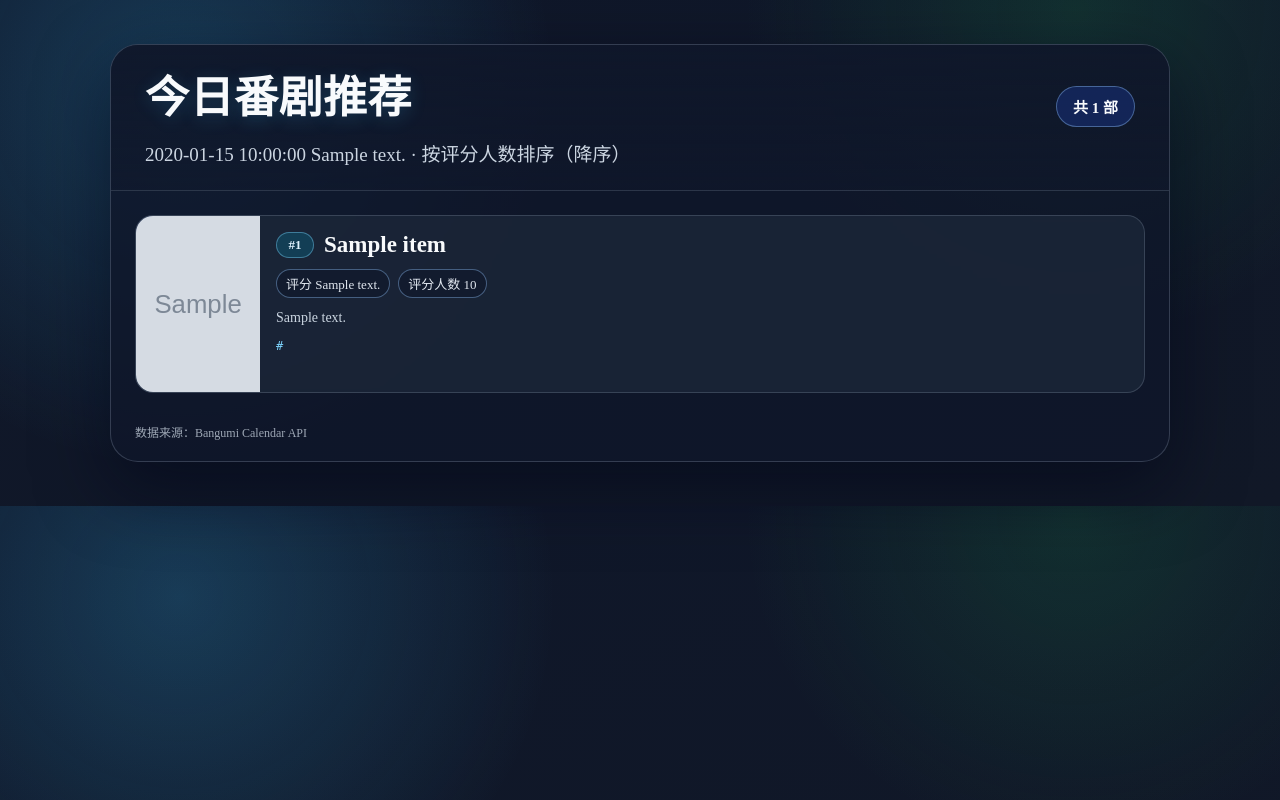
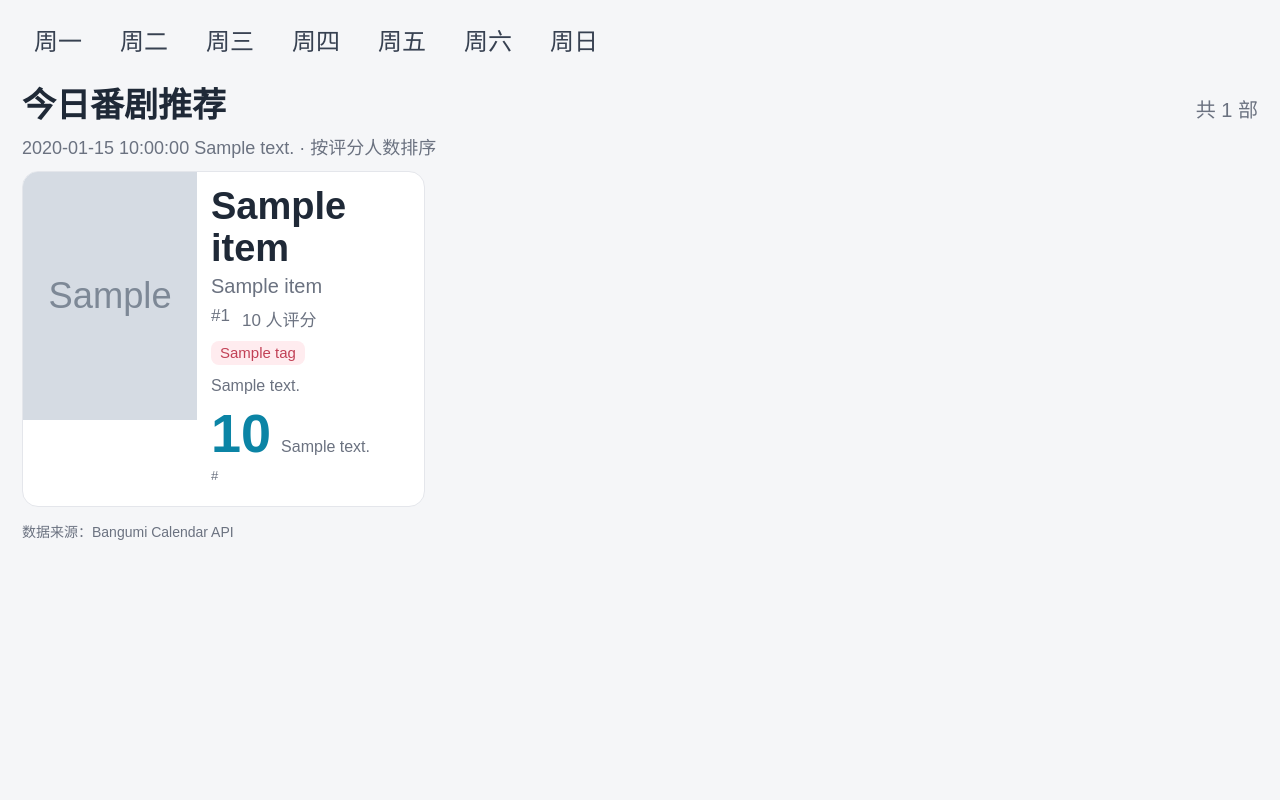
Before and after one commit to SumilerJR/astrbot_plugin_bangumi, a Python web app: template templates/bangumi_day_template.html in a window 1280 px wide. Run offline with Jinja, Linux system fonts and the light colour scheme; the template is opened without the code that fills it: most values are stand-ins (such as "Sample title", 1, 10 or a date in 2020); grey boxes marked "Sample" are stand-in pictures.

Commit message:
✨ [feat] (main): 添加评分和标签处理功能

```diff
--- a/templates/bangumi_day_template.html
+++ b/templates/bangumi_day_template.html
@@ -3,20 +3,19 @@
   <head>
     <meta charset="UTF-8" />
     <meta name="viewport" content="width=device-width, initial-scale=1.0" />
-    <title>Bangumi Daily</title>
+    <title>今日番剧推荐</title>
     <style>
       :root {
-        --bg-top: #0f172a;
-        --bg-bottom: #111827;
-        --panel: rgba(15, 23, 42, 0.82);
-        --panel-border: rgba(148, 163, 184, 0.28);
-        --card-bg: rgba(30, 41, 59, 0.72);
-        --card-border: rgba(148, 163, 184, 0.25);
-        --text-main: #f8fafc;
-        --text-muted: #cbd5e1;
-        --chip-bg: rgba(30, 64, 175, 0.34);
-        --chip-border: rgba(147, 197, 253, 0.4);
-        --accent: #7dd3fc;
+        --page-bg: #f5f6f8;
+        --card-bg: #ffffff;
+        --card-border: #e4e6eb;
+        --text-main: #1f2937;
+        --text-sub: #6b7280;
+        --text-link: #6b7280;
+        --score: #0b84a5;
+        --tag-bg: #ffecef;
+        --tag-text: #c24156;
+        --active-tab-bg: #d9dce3;
       }
 
       * {
@@ -25,179 +24,201 @@
 
       body {
         margin: 0;
-        padding: 44px;
+        padding: 20px 22px 28px;
+        background: var(--page-bg);
         color: var(--text-main);
-        background:
-          radial-gradient(circle at 14% 18%, rgba(56, 189, 248, 0.22), transparent 32%),
-          radial-gradient(circle at 84% 2%, rgba(34, 197, 94, 0.14), transparent 28%),
-          linear-gradient(160deg, var(--bg-top), var(--bg-bottom));
-        font-family: "Noto Serif SC", "Source Han Serif SC", "LXGW WenKai", "PingFang SC", serif;
+        font-family: "PingFang SC", "Noto Sans SC", "Microsoft YaHei", sans-serif;
       }
 
       .board {
-        width: 1060px;
+        max-width: 1960px;
         margin: 0 auto;
-        border-radius: 28px;
-        border: 1px solid var(--panel-border);
-        background: var(--panel);
-        box-shadow: 0 26px 70px rgba(2, 6, 23, 0.55);
-        overflow: hidden;
       }
 
-      .hero {
-        padding: 30px 34px 24px;
-        border-bottom: 1px solid rgba(148, 163, 184, 0.22);
-        background: linear-gradient(180deg, rgba(15, 23, 42, 0.72), rgba(15, 23, 42, 0.36));
+      .weekday-nav {
+        display: flex;
+        gap: 14px;
+        margin-bottom: 14px;
       }
 
-      .hero-top {
+      .weekday-tab {
+        min-width: 60px;
+        text-align: center;
+        font-size: 24px;
+        line-height: 1;
+        padding: 10px 12px;
+        border-radius: 12px;
+        color: #374151;
+      }
+
+      .weekday-tab.active {
+        background: var(--active-tab-bg);
+        font-weight: 700;
+      }
+
+      .header {
         display: flex;
+        justify-content: space-between;
         align-items: baseline;
-        justify-content: space-between;
-        gap: 20px;
+        margin-bottom: 12px;
       }
 
       .title {
         margin: 0;
-        font-size: 44px;
-        line-height: 1.1;
-        letter-spacing: 0.5px;
-        text-shadow: 0 4px 18px rgba(56, 189, 248, 0.2);
+        font-size: 34px;
+        font-weight: 700;
       }
 
       .subtitle {
-        margin: 12px 0 0;
-        font-size: 19px;
-        color: var(--text-muted);
+        margin: 6px 0 0;
+        color: var(--text-sub);
+        font-size: 18px;
       }
 
-      .count-badge {
-        padding: 9px 16px;
-        border-radius: 999px;
-        border: 1px solid var(--chip-border);
-        background: var(--chip-bg);
-        font-size: 15px;
-        font-weight: 700;
-        white-space: nowrap;
+      .count {
+        font-size: 20px;
+        color: var(--text-sub);
       }
 
       .cards {
-        padding: 24px 24px 30px;
         display: grid;
-        grid-template-columns: 1fr;
+        grid-template-columns: repeat(3, minmax(0, 1fr));
         gap: 14px;
       }
 
       .card {
         display: grid;
-        grid-template-columns: 124px 1fr;
-        gap: 16px;
-        align-items: stretch;
-        border-radius: 18px;
+        grid-template-columns: 174px 1fr;
+        min-height: 248px;
         border: 1px solid var(--card-border);
+        border-radius: 16px;
+        overflow: hidden;
         background: var(--card-bg);
-        backdrop-filter: blur(2px);
-        overflow: hidden;
       }
 
       .cover-wrap {
-        width: 124px;
-        min-height: 176px;
-        background: linear-gradient(135deg, rgba(30, 64, 175, 0.36), rgba(30, 41, 59, 0.94));
+        width: 174px;
+        height: 248px;
+        background: #eceff4;
       }
 
       .cover {
-        width: 124px;
-        height: 176px;
+        width: 100%;
+        height: 100%;
+        display: block;
         object-fit: cover;
-        display: block;
       }
 
       .cover-fallback {
-        width: 124px;
-        height: 176px;
+        width: 100%;
+        height: 100%;
         display: flex;
         align-items: center;
         justify-content: center;
-        color: rgba(241, 245, 249, 0.86);
-        font-size: 12px;
-        letter-spacing: 1px;
+        color: #9ca3af;
+        font-size: 14px;
       }
 
       .content {
-        padding: 14px 14px 12px 0;
+        padding: 14px 14px 10px;
       }
 
-      .topline {
+      .name {
+        margin: 0;
+        font-size: 38px;
+        line-height: 1.1;
+        font-weight: 700;
+      }
+
+      .alias {
+        margin: 4px 0 8px;
+        font-size: 20px;
+        color: var(--text-sub);
+        line-height: 1.2;
+      }
+
+      .meta-line {
         display: flex;
-        align-items: center;
+        flex-wrap: wrap;
+        gap: 12px;
+        margin-bottom: 10px;
+        color: var(--text-sub);
+        font-size: 17px;
+      }
+
+      .tags {
+        display: flex;
+        flex-wrap: wrap;
+        gap: 8px;
+        margin-bottom: 10px;
+      }
+
+      .tag {
+        padding: 3px 9px;
+        border-radius: 8px;
+        background: var(--tag-bg);
+        color: var(--tag-text);
+        font-size: 15px;
+        line-height: 1.2;
+      }
+
+      .summary {
+        margin: 0 0 10px;
+        color: var(--text-sub);
+        font-size: 16px;
+        line-height: 1.35;
+      }
+
+      .score-row {
+        display: flex;
+        align-items: baseline;
         gap: 10px;
       }
 
-      .rank {
-        min-width: 38px;
-        text-align: center;
-        padding: 4px 8px;
-        border-radius: 999px;
-        font-size: 13px;
+      .score {
+        color: var(--score);
         font-weight: 700;
-        border: 1px solid rgba(125, 211, 252, 0.42);
-        background: rgba(14, 116, 144, 0.35);
-        color: #e0f2fe;
+        font-size: 54px;
+        line-height: 1;
       }
 
-      .anime-title {
-        margin: 0;
-        font-size: 23px;
-        line-height: 1.28;
-      }
-
-      .meta {
-        margin-top: 10px;
-        display: flex;
-        flex-wrap: wrap;
-        gap: 8px;
-      }
-
-      .chip {
-        padding: 4px 9px;
-        border-radius: 999px;
-        border: 1px solid var(--chip-border);
-        background: rgba(15, 23, 42, 0.62);
-        color: #e2e8f0;
-        font-size: 13px;
-      }
-
-      .summary {
-        margin: 10px 0 0;
-        color: var(--text-muted);
-        font-size: 14px;
-        line-height: 1.45;
+      .score-sub {
+        color: var(--text-sub);
+        font-size: 16px;
       }
 
       .link {
-        margin: 10px 0 0;
-        font-size: 12px;
-        color: var(--accent);
+        margin-top: 8px;
+        color: var(--text-link);
+        font-size: 13px;
         word-break: break-all;
-        font-family: "JetBrains Mono", "Cascadia Code", monospace;
       }
 
       .foot {
-        padding: 0 24px 20px;
-        color: rgba(203, 213, 225, 0.76);
-        font-size: 12px;
+        margin-top: 14px;
+        color: var(--text-sub);
+        font-size: 14px;
       }
     </style>
   </head>
   <body>
     <section class="board">
-      <header class="hero">
-        <div class="hero-top">
+      <nav class="weekday-nav">
+        <span class="weekday-tab {% if weekday_text == '星期一' %}active{% endif %}">周一</span>
+        <span class="weekday-tab {% if weekday_text == '星期二' %}active{% endif %}">周二</span>
+        <span class="weekday-tab {% if weekday_text == '星期三' %}active{% endif %}">周三</span>
+        <span class="weekday-tab {% if weekday_text == '星期四' %}active{% endif %}">周四</span>
+        <span class="weekday-tab {% if weekday_text == '星期五' %}active{% endif %}">周五</span>
+        <span class="weekday-tab {% if weekday_text == '星期六' %}active{% endif %}">周六</span>
+        <span class="weekday-tab {% if weekday_text == '星期日' %}active{% endif %}">周日</span>
+      </nav>
+
+      <header class="header">
+        <div>
           <h1 class="title">今日番剧推荐</h1>
-          <div class="count-badge">共 {{ count }} 部</div>
+          <p class="subtitle">{{ date_text }} {{ weekday_text }} · 按评分人数排序</p>
         </div>
-        <p class="subtitle">{{ date_text }} {{ weekday_text }} · 按评分人数排序（降序）</p>
+        <div class="count">共 {{ count }} 部</div>
       </header>
 
       <main class="cards">
@@ -212,19 +233,34 @@
           </div>
 
           <div class="content">
-            <div class="topline">
-              <span class="rank">#{{ item.rank }}</span>
-              <h2 class="anime-title">{{ item.title }}</h2>
+            <h2 class="name">{{ item.title }}</h2>
+            {% if item.original_title and item.original_title != item.title %}
+            <p class="alias">{{ item.original_title }}</p>
+            {% else %}
+            <p class="alias">&nbsp;</p>
+            {% endif %}
+
+            <div class="meta-line">
+              <span>#{{ item.rank }}</span>
+              <span>{{ item.rating_total }} 人评分</span>
             </div>
 
-            <div class="meta">
-              <span class="chip">评分 {{ item.rating_text }}</span>
-              <span class="chip">评分人数 {{ item.rating_total }}</span>
+            {% if item.tags %}
+            <div class="tags">
+              {% for tag in item.tags %}
+              <span class="tag">{{ tag }}</span>
+              {% endfor %}
             </div>
+            {% endif %}
 
             {% if item.summary %}
             <p class="summary">{{ item.summary }}</p>
             {% endif %}
+
+            <div class="score-row">
+              <span class="score">{{ item.rating_score }}</span>
+              <span class="score-sub">{{ item.rating_text }}</span>
+            </div>
 
             <p class="link">{{ item.url }}</p>
           </div>
```
Also changed, not shown: main.py (+36 -2 lines).
